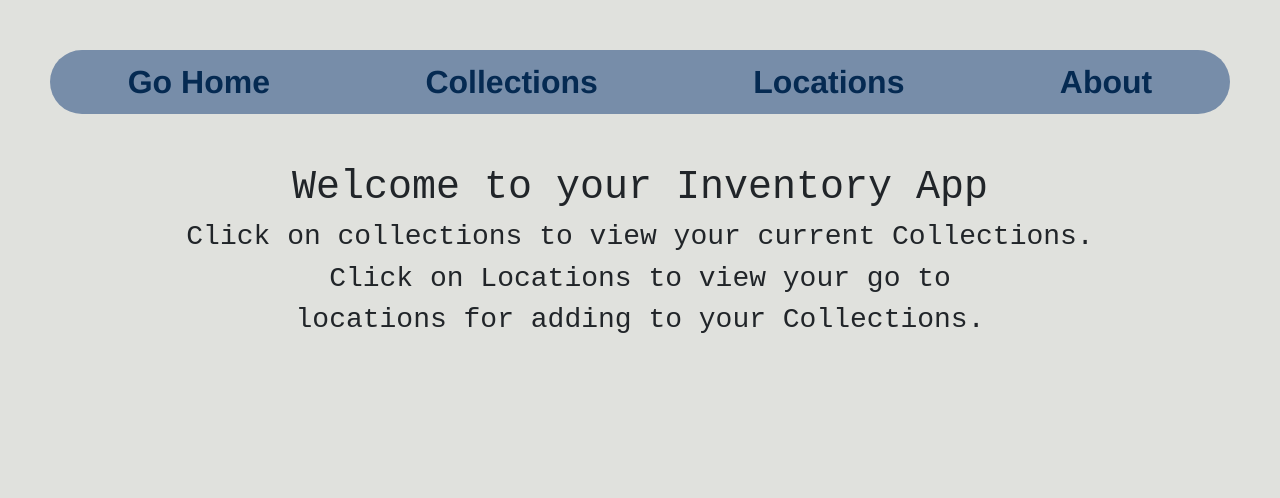
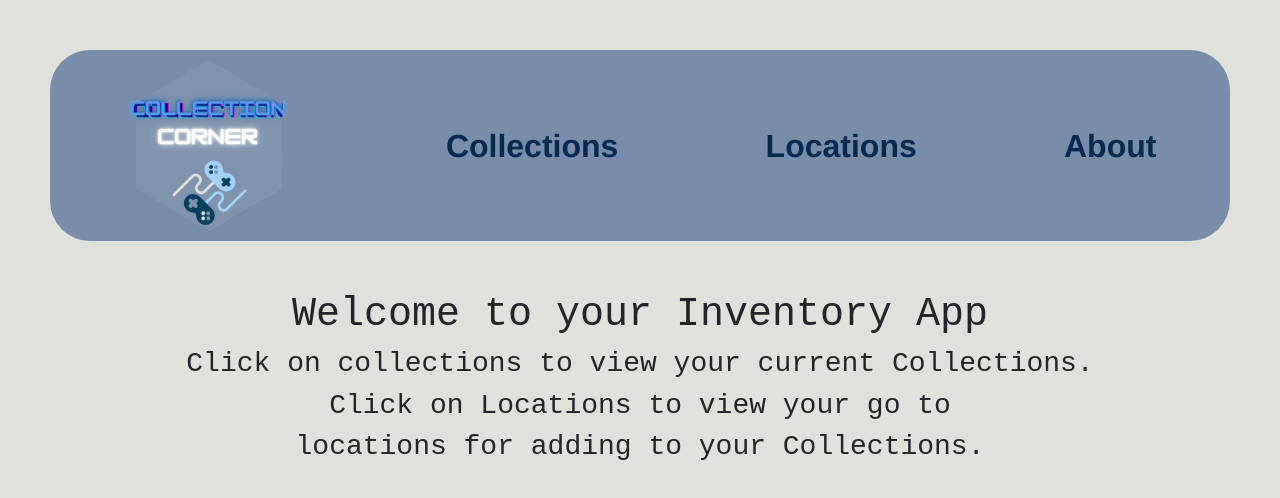
Before and after one commit to Lortiz528/FSPP-App, a React (Create React App) app in the folder front-end/: page / in a window 1280 px wide. Shown: the top 498 px of the page. Built offline with nearby package versions, Linux system fonts and the light colour scheme; no server answers.

Commit message:
home logo

```diff
--- a/front-end/src/Components/Navbar/Navbar.js
+++ b/front-end/src/Components/Navbar/Navbar.js
@@ -1,12 +1,13 @@
 import './navbar.scss';
 
 import { Link } from 'react-router-dom';
+import logo from '../../Images/cclogo2.png'
 
 function Navbar() {
   return (
     <nav className="navbar">
-      <Link to="/" style={{ textDecoration: 'none' }}>
-        Go Home
+      <Link to='/'>
+      <img src={logo} alt="collection corner logo" className="ccLogo" />
       </Link>
       <Link to="/collections" style={{ textDecoration: 'none' }}>
         Collections
--- a/front-end/src/Components/Navbar/navbar.scss
+++ b/front-end/src/Components/Navbar/navbar.scss
@@ -31,3 +31,7 @@ nav a{
     width: auto;
     }
 }
+
+.ccLogo{
+    height: 175px;
+}
```
Also changed, not shown: front-end/src/Components/Edit/EditAmiibo.js (+14 -0 lines), front-end/src/Images/cclogo2.png (added), 1 other file (tests, documents, lock files or other folders).
